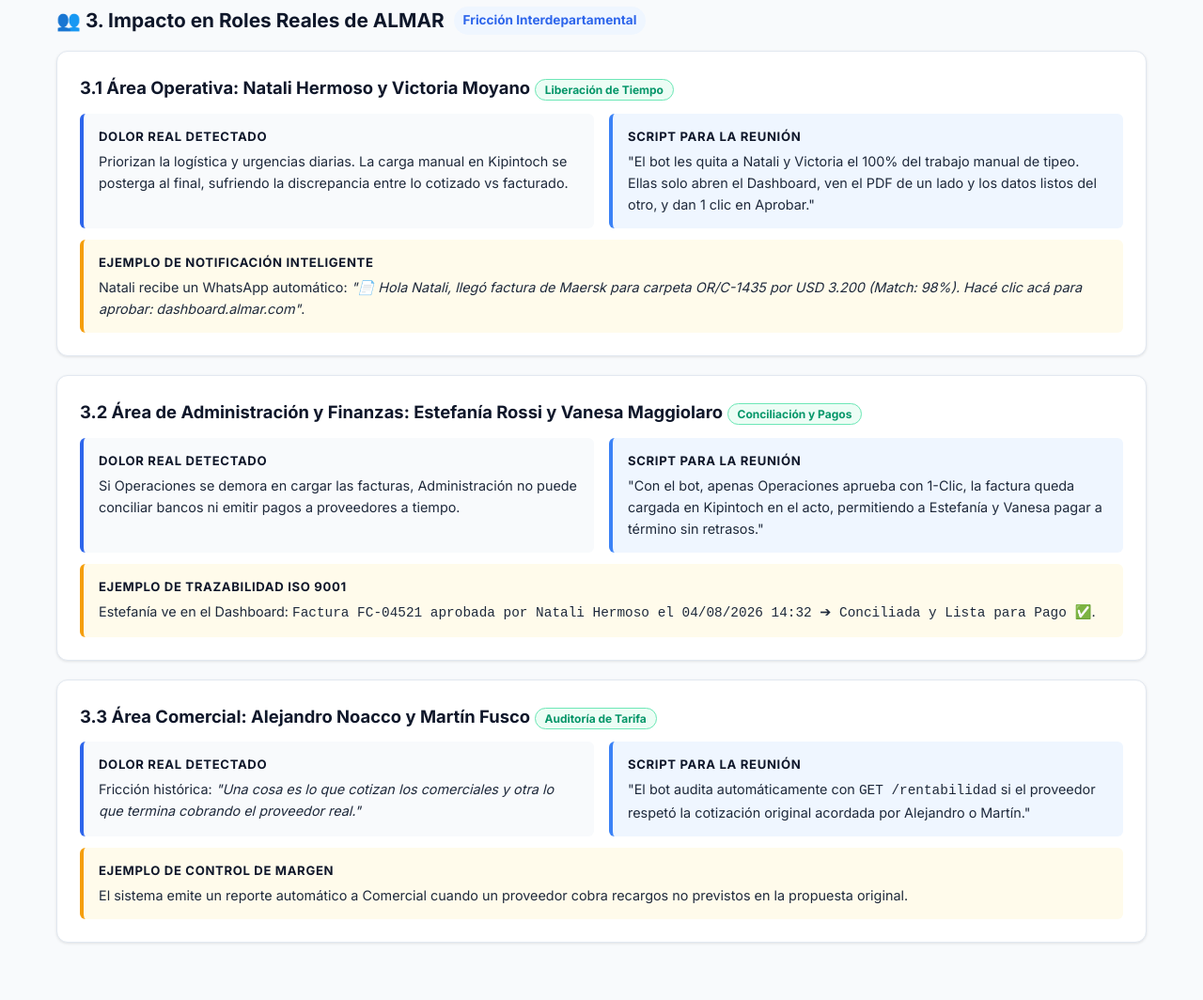
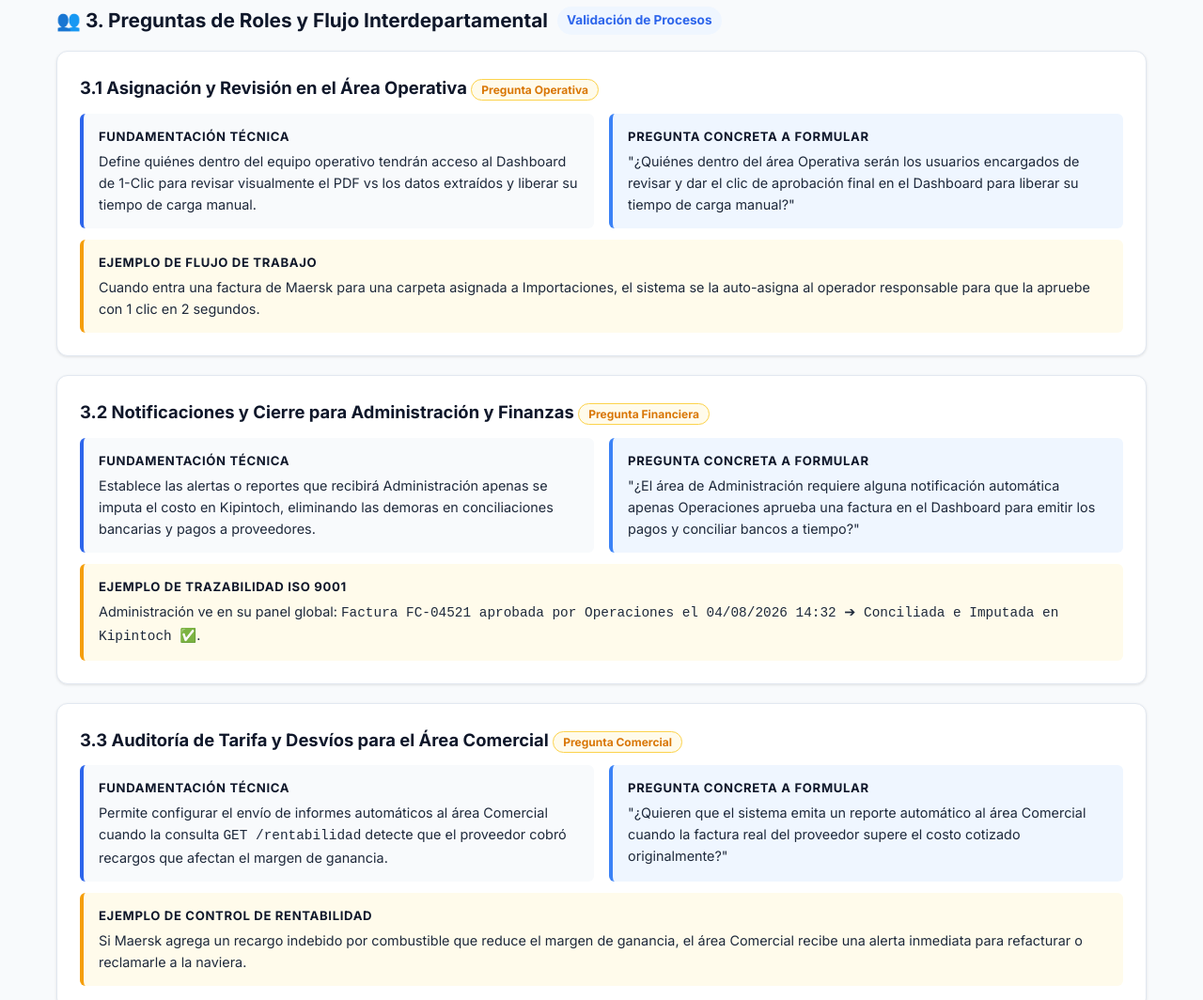
Before and after one commit to FranBondino/informe-api-almar, a website: page preguntas-y-accesos-validacion.html in a window 1280 px wide. Shown: the part 2560-3624 px from the top of the page at 94% size. Before the commit the page ends 3593 px from the top, so only its background shows below. Drawn offline with Linux system fonts and the light colour scheme.

Commit message:
Convert Section 3 items into explicit validation questions and remove personal names

```diff
--- a/preguntas-y-accesos-validacion.html
+++ b/preguntas-y-accesos-validacion.html
@@ -332,72 +332,72 @@
             </div>
         </div>
 
-        <!-- SECCIÓN 3: ROLES REALES ALMAR -->
-        <h2 class="section-title">👥 3. Impacto en Roles Reales de ALMAR <span>Fricción Interdepartamental</span></h2>
+        <!-- SECCIÓN 3: PREGUNTAS DE ROLES INTERDEPARTAMENTALES -->
+        <h2 class="section-title">👥 3. Preguntas de Roles y Flujo Interdepartamental <span>Validación de Procesos</span></h2>
 
         <!-- 3.1 OPERACIONES -->
         <div class="item-card">
             <div class="item-header">
-                <span class="item-title">3.1 Área Operativa: Natali Hermoso y Victoria Moyano</span>
-                <span class="badge badge-green">Liberación de Tiempo</span>
+                <span class="item-title">3.1 Asignación y Revisión en el Área Operativa</span>
+                <span class="badge badge-amber">Pregunta Operativa</span>
             </div>
             <div class="grid-2">
                 <div class="box-why">
-                    <strong>Dolor Real Detectado</strong>
-                    Priorizan la logística y urgencias diarias. La carga manual en Kipintoch se posterga al final, sufriendo la discrepancia entre lo cotizado vs facturado.
+                    <strong>Fundamentación Técnica</strong>
+                    Define quiénes dentro del equipo operativo tendrán acceso al Dashboard de 1-Clic para revisar visualmente el PDF vs los datos extraídos y liberar su tiempo de carga manual.
                 </div>
                 <div class="box-ask">
-                    <strong>Script para la Reunión</strong>
-                    "El bot les quita a Natali y Victoria el 100% del trabajo manual de tipeo. Ellas solo abren el Dashboard, ven el PDF de un lado y los datos listos del otro, y dan 1 clic en Aprobar."
+                    <strong>Pregunta Concreta a Formular</strong>
+                    "¿Quiénes dentro del área Operativa serán los usuarios encargados de revisar y dar el clic de aprobación final en el Dashboard para liberar su tiempo de carga manual?"
                 </div>
             </div>
             <div class="box-example">
-                <strong>Ejemplo de Notificación Inteligente</strong>
-                Natali recibe un WhatsApp automático: <em>"📄 Hola Natali, llegó factura de Maersk para carpeta OR/C-1435 por USD 3.200 (Match: 98%). Hacé clic acá para aprobar: dashboard.almar.com"</em>.
+                <strong>Ejemplo de Flujo de Trabajo</strong>
+                Cuando entra una factura de Maersk para una carpeta asignada a Importaciones, el sistema se la auto-asigna al operador responsable para que la apruebe con 1 clic en 2 segundos.
             </div>
         </div>
 
         <!-- 3.2 ADMINISTRACION -->
         <div class="item-card">
             <div class="item-header">
-                <span class="item-title">3.2 Área de Administración y Finanzas: Estefanía Rossi y Vanesa Maggiolaro</span>
-                <span class="badge badge-green">Conciliación y Pagos</span>
+                <span class="item-title">3.2 Notificaciones y Cierre para Administración y Finanzas</span>
+                <span class="badge badge-amber">Pregunta Financiera</span>
             </div>
             <div class="grid-2">
                 <div class="box-why">
-                    <strong>Dolor Real Detectado</strong>
-                    Si Operaciones se demora en cargar las facturas, Administración no puede conciliar bancos ni emitir pagos a proveedores a tiempo.
+                    <strong>Fundamentación Técnica</strong>
+                    Establece las alertas o reportes que recibirá Administración apenas se imputa el costo en Kipintoch, eliminando las demoras en conciliaciones bancarias y pagos a proveedores.
                 </div>
                 <div class="box-ask">
-                    <strong>Script para la Reunión</strong>
-                    "Con el bot, apenas Operaciones aprueba con 1-Clic, la factura queda cargada en Kipintoch en el acto, permitiendo a Estefanía y Vanesa pagar a término sin retrasos."
+                    <strong>Pregunta Concreta a Formular</strong>
+                    "¿El área de Administración requiere alguna notificación automática apenas Operaciones aprueba una factura en el Dashboard para emitir los pagos y conciliar bancos a tiempo?"
                 </div>
             </div>
             <div class="box-example">
                 <strong>Ejemplo de Trazabilidad ISO 9001</strong>
-                Estefanía ve en el Dashboard: <code>Factura FC-04521 aprobada por Natali Hermoso el 04/08/2026 14:32 ➔ Conciliada y Lista para Pago ✅</code>.
+                Administración ve en su panel global: <code>Factura FC-04521 aprobada por Operaciones el 04/08/2026 14:32 ➔ Conciliada e Imputada en Kipintoch ✅</code>.
             </div>
         </div>
 
         <!-- 3.3 COMERCIAL -->
         <div class="item-card">
             <div class="item-header">
-                <span class="item-title">3.3 Área Comercial: Alejandro Noacco y Martín Fusco</span>
-                <span class="badge badge-green">Auditoría de Tarifa</span>
+                <span class="item-title">3.3 Auditoría de Tarifa y Desvíos para el Área Comercial</span>
+                <span class="badge badge-amber">Pregunta Comercial</span>
             </div>
             <div class="grid-2">
                 <div class="box-why">
-                    <strong>Dolor Real Detectado</strong>
-                    Fricción histórica: <em>"Una cosa es lo que cotizan los comerciales y otra lo que termina cobrando el proveedor real."</em>
+                    <strong>Fundamentación Técnica</strong>
+                    Permite configurar el envío de informes automáticos al área Comercial cuando la consulta <code>GET /rentabilidad</code> detecte que el proveedor cobró recargos que afectan el margen de ganancia.
                 </div>
                 <div class="box-ask">
-                    <strong>Script para la Reunión</strong>
-                    "El bot audita automáticamente con <code>GET /rentabilidad</code> si el proveedor respetó la cotización original acordada por Alejandro o Martín."
+                    <strong>Pregunta Concreta a Formular</strong>
+                    "¿Quieren que el sistema emita un reporte automático al área Comercial cuando la factura real del proveedor supere el costo cotizado originalmente?"
                 </div>
             </div>
             <div class="box-example">
-                <strong>Ejemplo de Control de Margen</strong>
-                El sistema emite un reporte automático a Comercial cuando un proveedor cobra recargos no previstos en la propuesta original.
+                <strong>Ejemplo de Control de Rentabilidad</strong>
+                Si Maersk agrega un recargo indebido por combustible que reduce el margen de ganancia, el área Comercial recibe una alerta inmediata para refacturar o reclamarle a la naviera.
             </div>
         </div>
 
```
